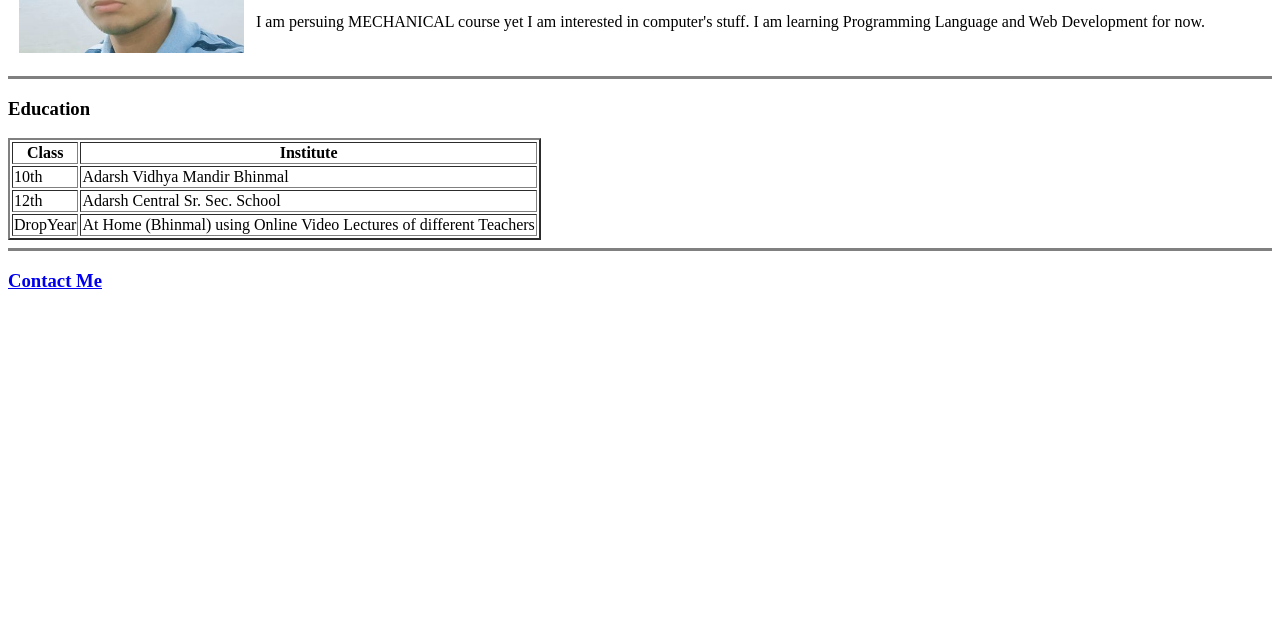
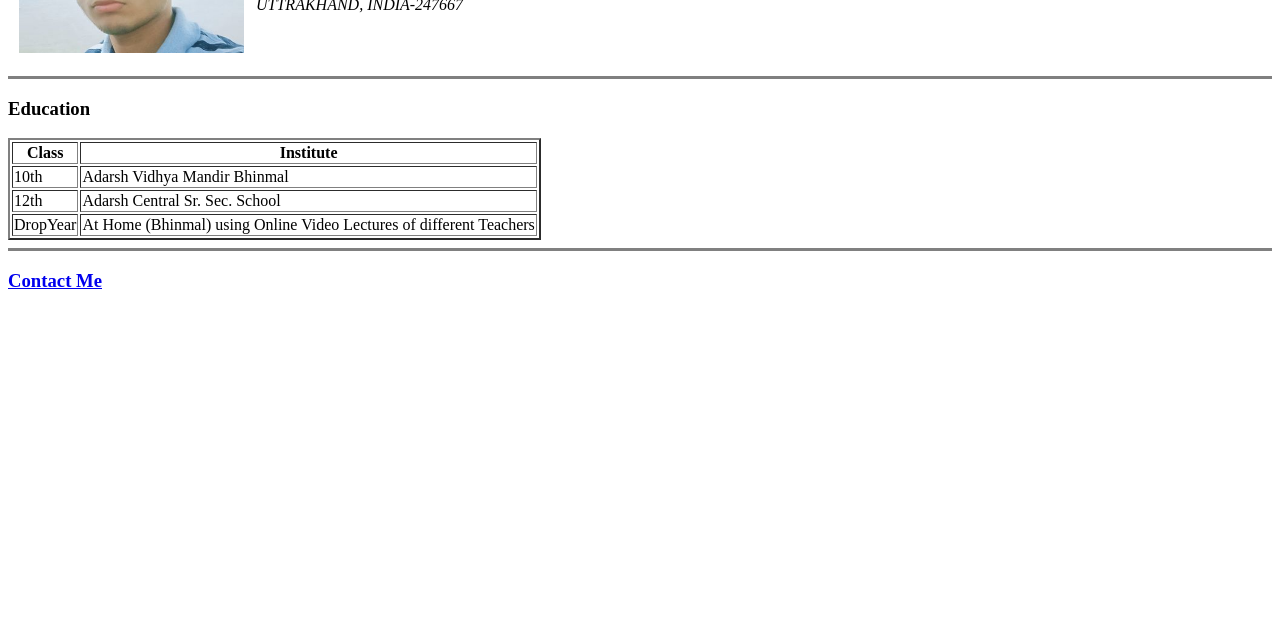
Before and after one commit to bk1205/cv, a plain HTML site: page index.html in a window 1280 px wide. Shown: the part 166-800 px from the top of the page. Drawn offline with Linux system fonts and the light colour scheme.

Commit message:
Description Removed

```diff
--- a/index.html
+++ b/index.html
@@ -17,7 +17,6 @@
       <td>
         <h1>Bhavesh Kumar</h1>
         <p><em>B.Tech <strong>MECHANICAL ENGINEERING </strong></em><br><em><a href="https://iitr.ac.in" target="_blank">IIT ROORKEE</a><br>UTTRAKHAND, INDIA-247667</em></p>
-        <p>I am persuing MECHANICAL course yet I am interested in computer's stuff. I am learning Programming Language and Web Development for now.</p>
       </td>
     </tr>
   </table>
```
